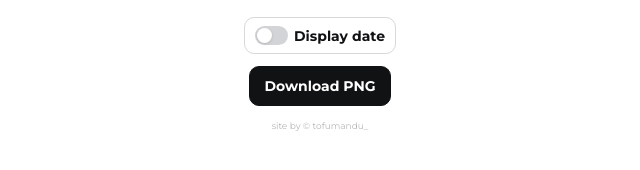
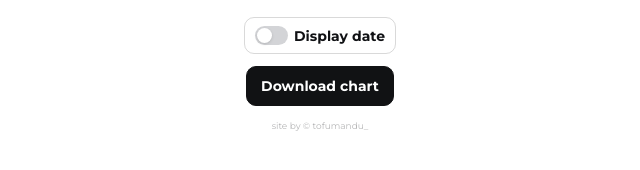
Before and after one commit to tofumandu/twsrps-chart, a plain HTML site: page index.html in a window 1280 px wide. Shown: the part 774-944 px from the top of the page, 320-960 px from the left. Drawn offline with Linux system fonts and the light colour scheme.

Commit message:
Update index.html

```diff
--- a/index.html
+++ b/index.html
@@ -74,7 +74,7 @@
                 <span>Display date</span>
             </div>
             <div class="btns">
-                <button id="download" class="primary">Download PNG</button>
+                <button id="download" class="primary">Download chart</button>
             </div>
         </div>
         <div class="credit">
```
